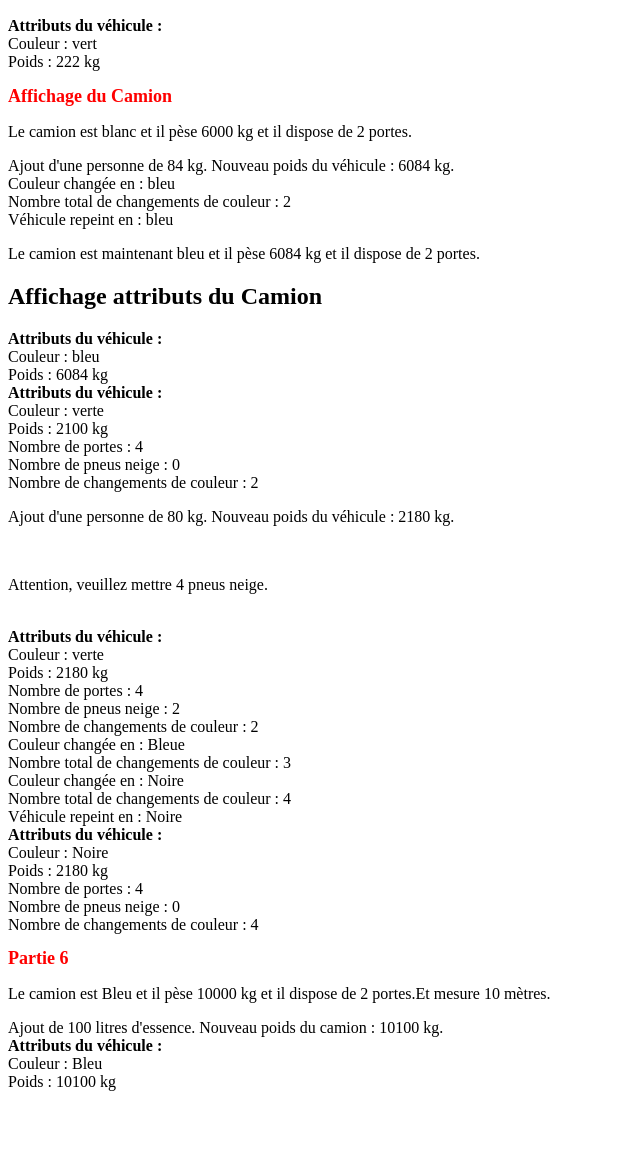
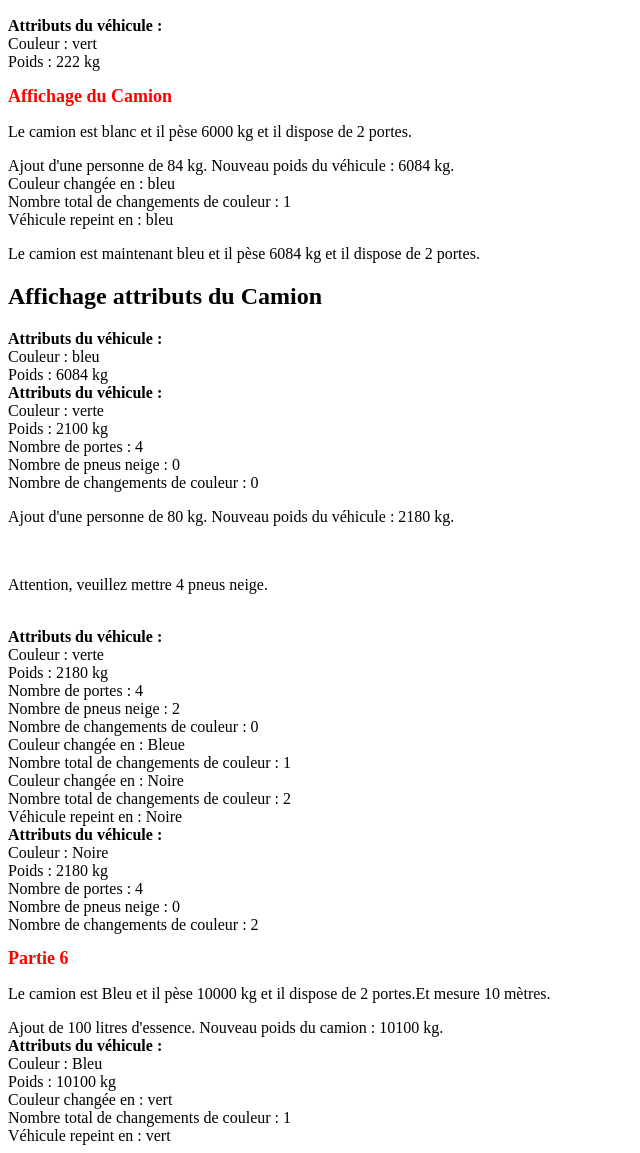
Before and after one commit to Corentin88/PHP_POO_EXERCICE, a PHP site: page /affichage.php in a window 1280 px wide. Shown: the part 328-1481 px from the top of the page, without its empty margins (0-640 px from the left). Before the commit the page ends 1419 px from the top, so only its background shows below. Run offline with PHP 8.4, Linux system fonts and the light colour scheme.

Commit message:
static changement couleur (::self)

```diff
--- a/Vehicule.class.php
+++ b/Vehicule.class.php
@@ -11,6 +11,7 @@ abstract class Vehicule
     {
         $this->couleur = $couleur;
         $this->poids = $poids;
+        self::$nombre_changement_couleur = 0;
     }
 
     public function rouler()
--- a/affichage.php
+++ b/affichage.php
@@ -67,13 +67,13 @@ require_once "Camion.class.php";
     Vehicule::afficher_attribut($maVoiture);
     ?>
     <h2 class="h2">Partie 6</h2>
-   <?php
-$monCamion = new Camion("Bleu", 10000,2,10);
-echo "<p>Le camion est " . $monCamion->getCouleur() . " et il pèse " . $monCamion->getPoids() . " kg et il dispose de " . $monCamion->getNombrePortes() . " portes.Et mesure ". $monCamion->getLongueur()." mètres.</p>";
-$monCamion->mettre_essence(100);
-Vehicule::afficher_attribut($monCamion);
-
-   ?>
+    <?php
+    $monCamion = new Camion("Bleu", 10000, 2, 10);
+    echo "<p>Le camion est " . $monCamion->getCouleur() . " et il pèse " . $monCamion->getPoids() . " kg et il dispose de " . $monCamion->getNombrePortes() . " portes.Et mesure " . $monCamion->getLongueur() . " mètres.</p>";
+    $monCamion->mettre_essence(100);
+    Vehicule::afficher_attribut($monCamion);
+    $monCamion->repeindre("vert");
+    ?>
 
 
 </body>
```
